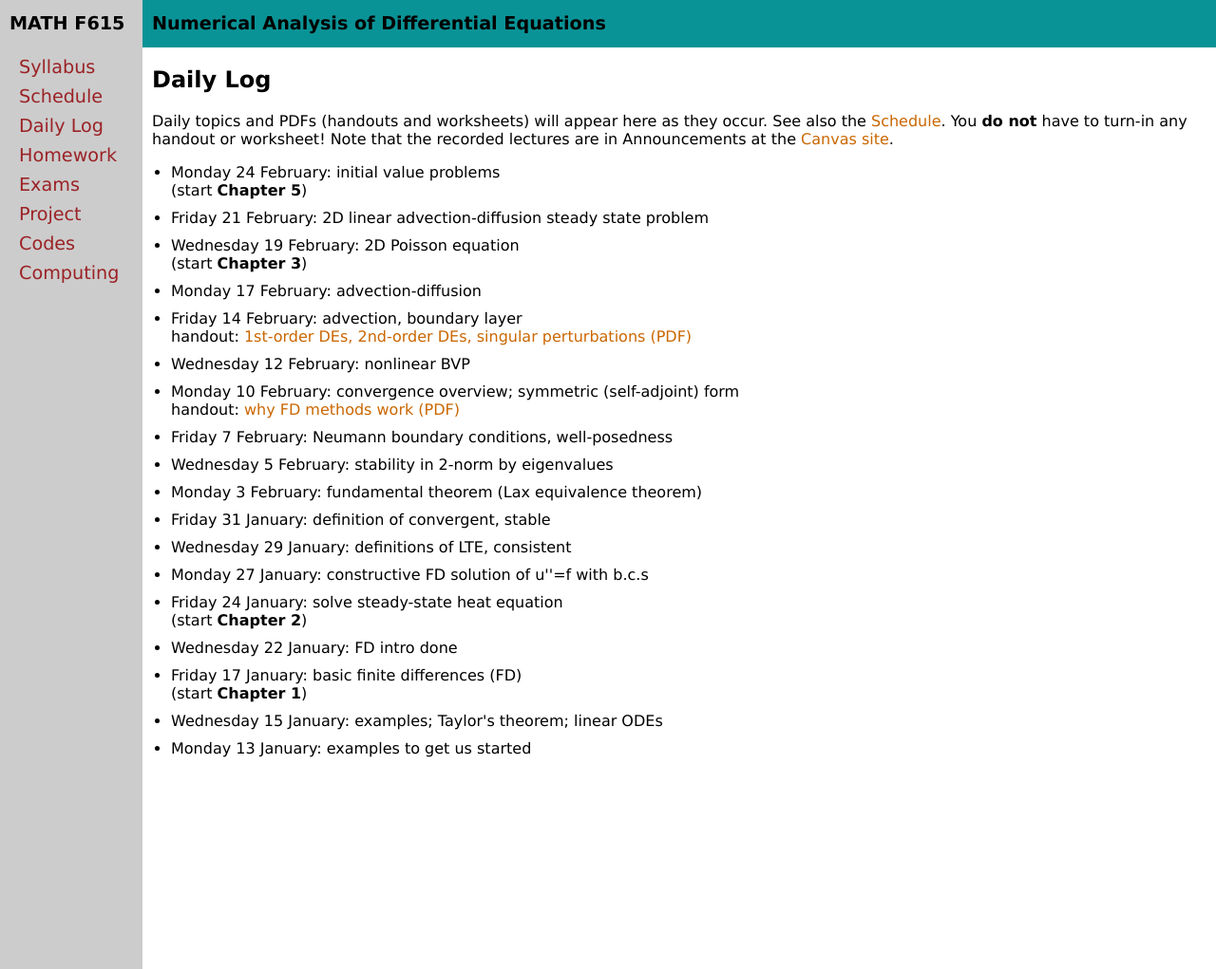
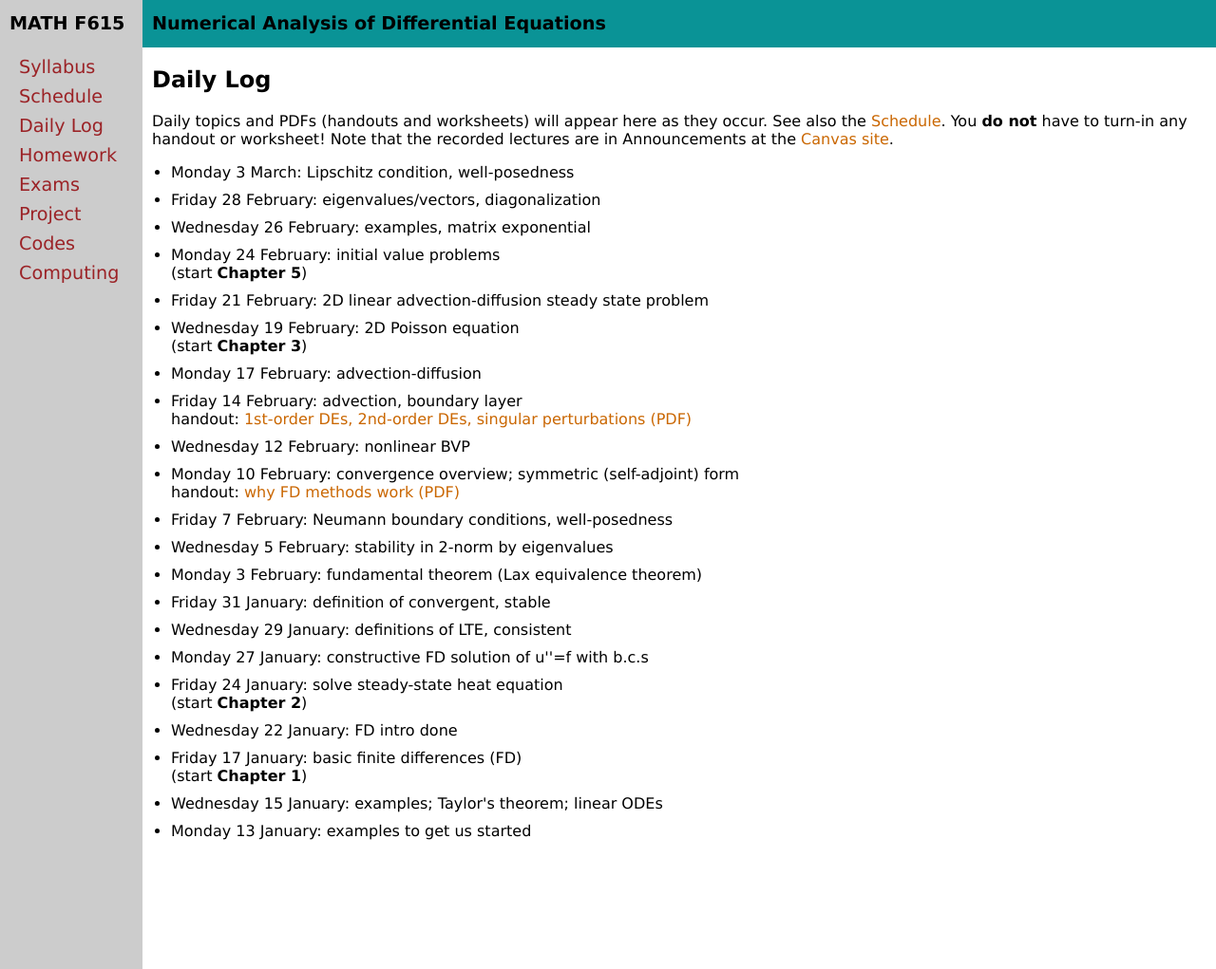
Before and after one commit to bueler/nade, a Jekyll site: the page built from daily.md, in a window 1280 px wide and 1021 px high. Shown: the whole window at 95% size. Built offline with Jekyll 4.4.1, drawn with Linux system fonts in a browser that asks for light colours.

Commit message:
update daily log

```diff
--- a/_data/daily.yml
+++ b/_data/daily.yml
@@ -1,6 +1,12 @@
 semester: Spring 2025
 home: assets/
 daily:
+- name: Monday 3 March
+  covered: Lipschitz condition, well-posedness
+- name: Friday 28 February
+  covered: eigenvalues/vectors, diagonalization
+- name: Wednesday 26 February
+  covered: examples, matrix exponential
 - name: Monday 24 February
   covered: initial value problems
   chapter: 5
```
